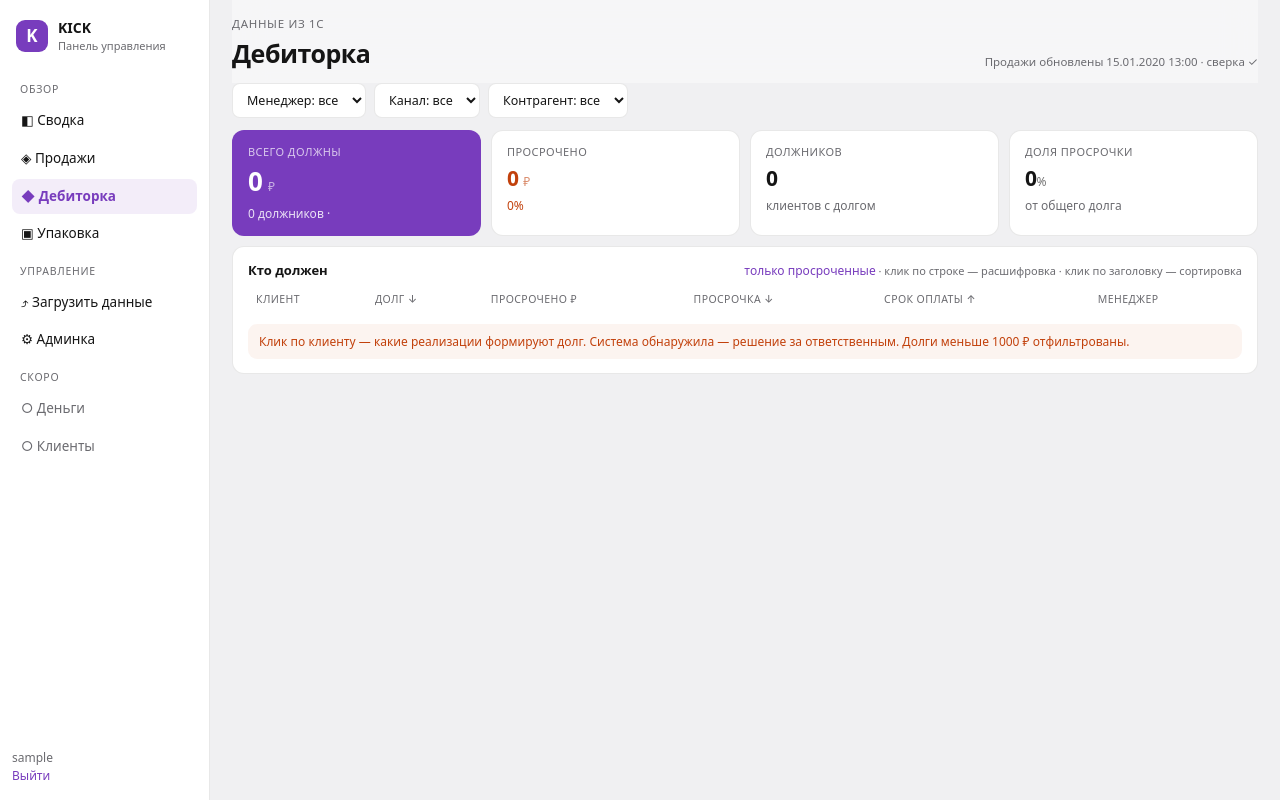
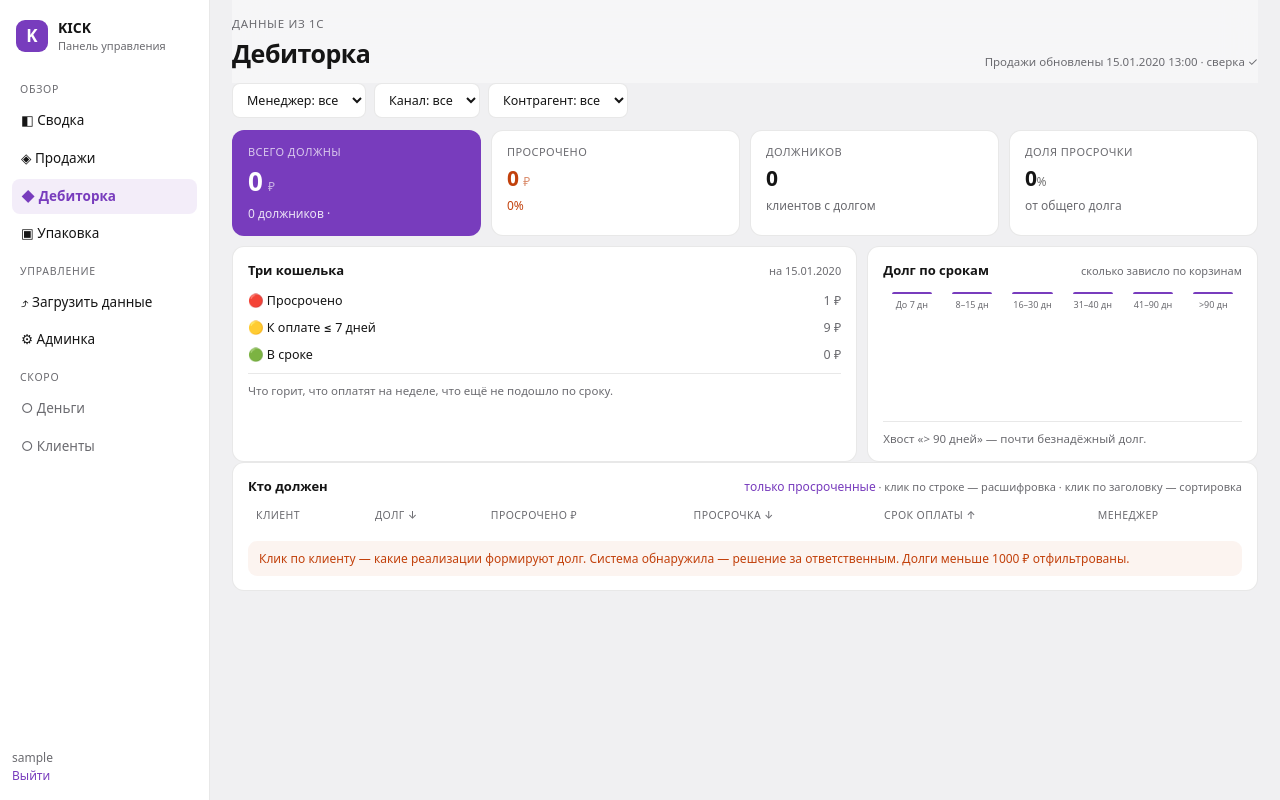
Before and after one commit to Blankeevich/kick-dashboard, a Django app: page /debitorka/ in a window 1280 px wide. Run offline with Django 5.2, Linux system fonts and the light colour scheme; a user stored in the database is signed in; tables that the repository leaves empty hold one stand-in row (values such as "Sample post"); lists and menus that the app fills with data are empty.

Commit message:
Дебиторка+: три кошелька (просрочено/неделя/в сроке), корзины срока, кредитный лимит с флагом, № документов и светофор в расшифровке клиента

```diff
--- a/dashboard/loader.py
+++ b/dashboard/loader.py
@@ -174,7 +174,7 @@ def _load_debt_new(rows, up, filename):
         a = str(r[0]).strip() if r[0] else ''
         b = str(r[1]).strip() if len(r) > 1 and r[1] else ''
         tot = _num(r[4])
-        if b and not a.startswith(('Реализация', 'Документ', 'Итого')):
+        if b and str(b) != 'Итого':          # строка клиента (Покупатель в колонке B)
             cur, mgr = b, a
             if tot:
                 facts.append(DebtFact(upload=up, client=cur, manager=mgr, snapshot_date=snap,
@@ -182,9 +182,11 @@ def _load_debt_new(rows, up, filename):
                                       debt_total=int(tot), debt_overdue=int(_num(r[5]) or 0),
                                       overdue_days=int(_num(r[6]) or 0)))
                 total += int(tot)
-        elif a.startswith('Реализация') and cur and tot:
+        elif a and not b and cur and tot and a != 'Итого':   # любой документ под клиентом
             bucket = next((nm for idx, nm in _DEBT_BUCKETS if len(r) > idx and _num(r[idx])), '')
-            lines.append(DebtLine(upload=up, client=cur, ship_date=_date(r[2]), due_date=_date(r[3]),
+            mno = re.search(r'№\s*(\S+)', a)
+            lines.append(DebtLine(upload=up, client=cur, doc_no=(mno.group(1) if mno else ''),
+                                  ship_date=_date(r[2]), due_date=_date(r[3]),
                                   debt_total=int(tot), debt_overdue=int(_num(r[5]) or 0),
                                   overdue_days=int(_num(r[6]) or 0), bucket=bucket))
     DebtFact.objects.bulk_create(facts, batch_size=1000)
--- a/dashboard/metrics.py
+++ b/dashboard/metrics.py
@@ -119,6 +119,12 @@ def debt_summary(manager=None, client=None, only_overdue=False, min_amount=1000,
         order = '-debt_total'
     debtors = list(qs.order_by(order).values(
         'client', 'manager', 'debt_total', 'debt_overdue', 'overdue_days', 'due_date'))
+    limits = dict(Client.objects.exclude(credit_limit__isnull=True)
+                  .values_list('name', 'credit_limit'))
+    for d in debtors:                       # кредитный лимит и флаг превышения
+        lim = limits.get(d['client'])
+        d['credit_limit'] = lim
+        d['over_limit'] = bool(lim) and d['debt_total'] > lim
     return {'total': total, 'overdue': overdue,
             'share': round(overdue / total * 100, 1) if total else 0,
             'count': qs.count(), 'debtors': debtors}
@@ -127,9 +133,47 @@ def debt_summary(manager=None, client=None, only_overdue=False, min_amount=1000,
 def debt_lines(client):
     """Реализации, формирующие долг клиента (расшифровка из 1С). Просроченные — сверху."""
     from .models import DebtLine
-    return list(DebtLine.objects.filter(client=client)
+    rows = list(DebtLine.objects.filter(client=client)
                 .order_by('-debt_overdue', 'due_date', '-debt_total')
-                .values('ship_date', 'due_date', 'debt_total', 'debt_overdue', 'overdue_days', 'bucket'))
+                .values('doc_no', 'ship_date', 'due_date', 'debt_total',
+                        'debt_overdue', 'overdue_days', 'bucket'))
+    for r in rows:  # светофор: красный >30 дн · жёлтый просрочен · зелёный в сроке
+        r['light'] = 'red' if r['overdue_days'] > 30 else 'amb' if r['overdue_days'] > 0 else 'green'
+    return rows
+
+
+def _debt_ref_date():
+    from django.db.models import Max
+    return DebtFact.objects.aggregate(d=Max('snapshot_date'))['d'] or date.today()
+
+
+def debt_aging(manager=None, client=None):
+    """Кошельки (просрочено / к оплате на неделе / в сроке) и корзины срока долга."""
+    from datetime import timedelta
+    from .models import DebtLine
+    ref = _debt_ref_date()
+    scope = DebtFact.objects.exclude(client__in=_excluded())
+    if manager:
+        scope = scope.filter(manager=manager)
+    if client:
+        scope = scope.filter(client=client)
+    names = set(scope.values_list('client', flat=True))
+    lines = DebtLine.objects.filter(client__in=names)
+    overdue = week = future = 0
+    buckets = {nm: 0 for nm in ['До 7 дн', '8–15 дн', '16–30 дн', '31–40 дн', '41–90 дн', '>90 дн']}
+    horizon = ref + timedelta(days=7)
+    for l in lines.values('debt_total', 'debt_overdue', 'due_date', 'bucket'):
+        overdue += l['debt_overdue']
+        rest = l['debt_total'] - l['debt_overdue']            # ещё не просроченная часть
+        if rest > 0:
+            if l['due_date'] and l['due_date'] <= horizon:
+                week += rest
+            else:
+                future += rest
+        if l['bucket'] in buckets:
+            buckets[l['bucket']] += l['debt_total']
+    return {'ref_date': ref, 'overdue': overdue, 'week': week, 'future': future,
+            'buckets': [{'name': k, 'amount': v} for k, v in buckets.items()]}
 
 
 def client_sales(client, limit=100):
--- a/dashboard/models.py
+++ b/dashboard/models.py
@@ -92,6 +92,7 @@ class DebtLine(models.Model):
     """Отдельная реализация в составе долга клиента (расшифровка по срокам из 1С)."""
     upload = models.ForeignKey(Upload, on_delete=models.CASCADE)
     client = models.CharField('Контрагент', max_length=255, db_index=True)
+    doc_no = models.CharField('Номер документа', max_length=60, blank=True)
     ship_date = models.DateField('Дата отгрузки', null=True, blank=True)
     due_date = models.DateField('Срок оплаты', null=True, blank=True)
     debt_total = models.BigIntegerField('Долг по документу', default=0)
--- a/dashboard/templates/dashboard/base.html
+++ b/dashboard/templates/dashboard/base.html
@@ -67,6 +67,8 @@ tr.bad td{background:rgba(194,65,12,.05)}
 .pill{font-size:11px;padding:2px 8px;border-radius:20px;background:var(--sf2);color:var(--ink2);white-space:nowrap}
 .pill.red{background:rgba(194,65,12,.12);color:var(--redb)}
 .pill.amb{background:rgba(247,144,9,.14);color:var(--amb)}
+.dot{display:inline-block;width:10px;height:10px;border-radius:50%;background:var(--ink2)}
+.dot.green{background:var(--grn)}.dot.amb{background:#f79009}.dot.red{background:var(--redb)}
 .warnbox{margin-top:10px;font-size:12px;color:var(--red);background:rgba(194,65,12,.06);padding:9px 11px;border-radius:9px}
 .btn{display:inline-block;background:var(--pu);color:#fff;border:0;border-radius:9px;padding:9px 16px;font:inherit;font-size:13px;font-weight:600;cursor:pointer;text-decoration:none}
 .filters{display:flex;gap:8px;align-items:center;flex-wrap:wrap;margin:0 0 12px}
--- a/dashboard/templates/dashboard/debitorka.html
+++ b/dashboard/templates/dashboard/debitorka.html
@@ -6,6 +6,24 @@
   <div class="kpi"><div class="kl">Просрочено</div><div class="kv sm bad">{{ debt.overdue|intcomma }} <span class="cur">₽</span></div><div class="kf bad">{{ debt.share }}%</div></div>
   <div class="kpi"><div class="kl">Должников</div><div class="kv sm">{{ debt.count }}</div><div class="kf">клиентов с долгом</div></div>
   <div class="kpi"><div class="kl">Доля просрочки</div><div class="kv sm">{{ debt.share }}<span class="cur">%</span></div><div class="kf">от общего долга</div></div>
+</section>
+<section class="grid">
+  <div class="card">
+    <div class="ch"><span>Три кошелька</span><small>на {{ aging.ref_date|date:"d.m.Y" }}</small></div>
+    <ul class="rows">
+      <li><span class="nm">🔴 Просрочено</span><span class="vl bad">{{ aging.overdue|intcomma }} ₽</span></li>
+      <li><span class="nm">🟡 К оплате ≤ 7 дней</span><span class="vl">{{ aging.week|intcomma }} ₽</span></li>
+      <li><span class="nm">🟢 В сроке</span><span class="vl">{{ aging.future|intcomma }} ₽</span></li>
+    </ul>
+    <div class="foot">Что горит, что оплатят на неделе, что ещё не подошло по сроку.</div>
+  </div>
+  <div class="card">
+    <div class="ch"><span>Долг по срокам</span><small>сколько зависло по корзинам</small></div>
+    <div class="day-chart">
+      {% for b in aging.buckets %}<div class="dc" data-tip="{{ b.name }}: {{ b.amount|intcomma }} ₽"><i style="height:{{ b.h }}%"></i><span>{{ b.name }}</span></div>{% endfor %}
+    </div>
+    <div class="foot">Хвост «&gt; 90 дней» — почти безнадёжный долг.</div>
+  </div>
 </section>
 <section class="grid">
   <div class="card wide">
@@ -27,7 +45,7 @@
       </tr></thead>
       <tbody>
         {% for d in debtors %}<tr onclick="location.href='{% url 'debtor' d.client %}'" {% if d.overdue_days > 30 %}class="bad"{% endif %}>
-          <td>{{ d.client }}</td><td>{{ d.debt_total|intcomma }} ₽</td>
+          <td>{{ d.client }}{% if d.over_limit %} <span class="pill red">лимит превышен</span>{% endif %}</td><td>{{ d.debt_total|intcomma }} ₽</td>
           <td>{% if d.debt_overdue %}<b class="bad">{{ d.debt_overdue|intcomma }} ₽</b>{% else %}<span style="color:var(--ink2)">—</span>{% endif %}</td>
           <td>{% if d.overdue_days > 0 %}<span class="pill {% if d.overdue_days > 30 %}red{% else %}amb{% endif %}">{{ d.overdue_days }} дней</span>{% else %}<span class="pill">в сроке</span>{% endif %}</td>
           <td>{{ d.due_date|date:"d.m.Y"|default:"—" }}</td><td>{{ d.manager }}</td>
--- a/dashboard/views.py
+++ b/dashboard/views.py
@@ -91,7 +91,11 @@ def debitorka(request):
     order = request.GET.get('order', '-debt_total')
     d = metrics.debt_summary(manager=f['manager'], client=f['client'],
                              only_overdue=only_overdue, order=order)
-    c.update({'debt': d, 'debtors': d['debtors'],
+    aging = metrics.debt_aging(manager=f['manager'], client=f['client'])
+    bmax = max([b['amount'] for b in aging['buckets']], default=1) or 1
+    for b in aging['buckets']:
+        b['h'] = round(b['amount'] / bmax * 100)
+    c.update({'debt': d, 'debtors': d['debtors'], 'aging': aging,
               'only_overdue': only_overdue, 'order': order})
     return render(request, 'dashboard/debitorka.html', c)
 
```
Also changed, not shown: dashboard/templates/dashboard/debtor.html (+6 -4 lines), dashboard/migrations/0004_debtline_doc_no.py (added).
